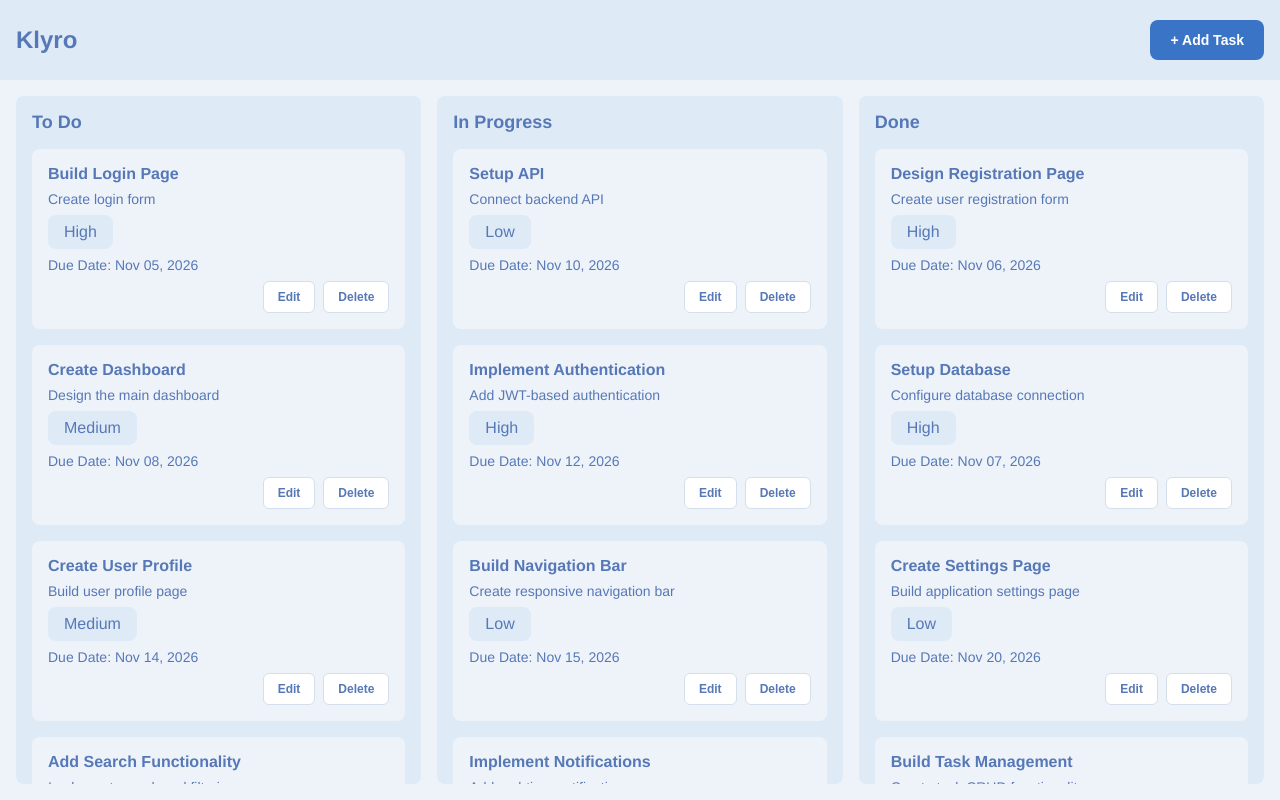
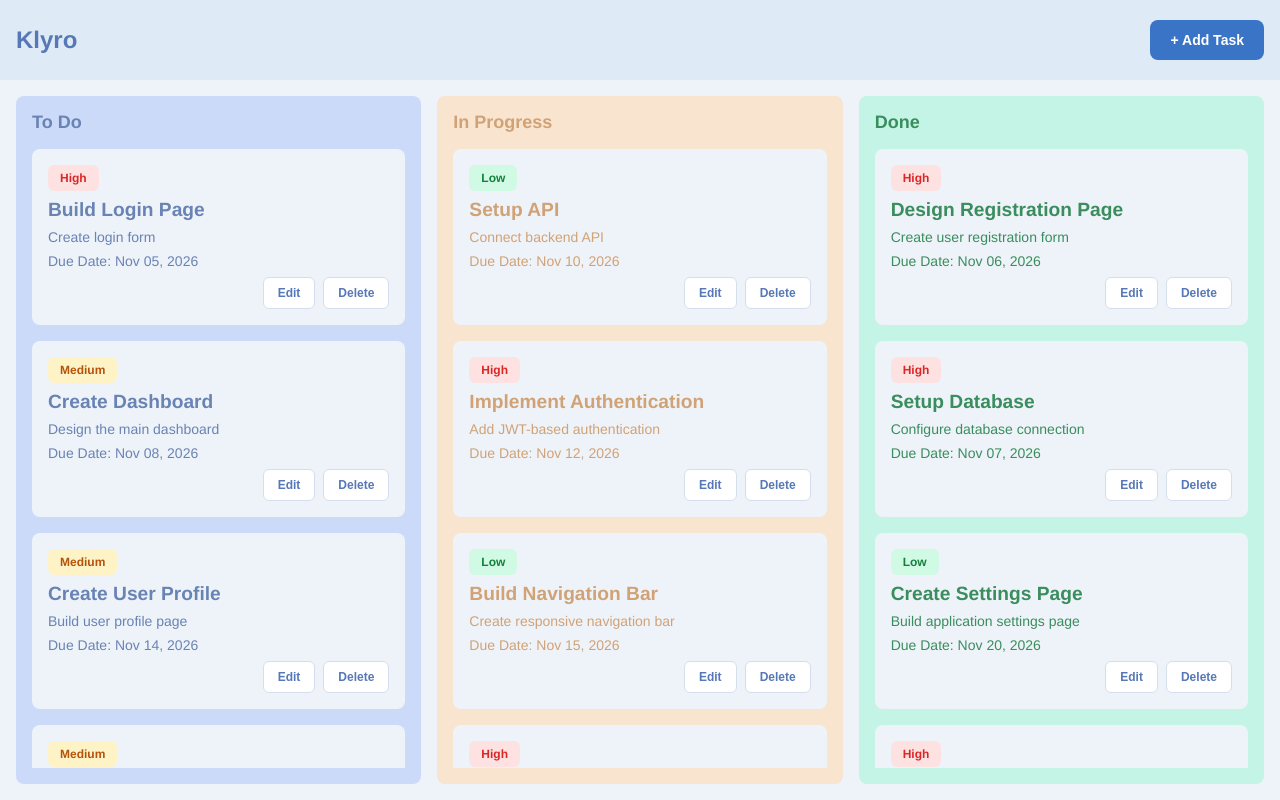
Before and after one commit to novix-vertex/SCS3-Klyro, a React (Vite) app: page / in a window 1280 px wide. Built offline with nearby package versions, Linux system fonts and the light colour scheme.

Commit message:
- Drag & Drop based Status Changed feature added - Priority UI : updated colors depending on the priority - Column & respective cards UI colors updated based on the Status

```diff
--- a/src/App.jsx
+++ b/src/App.jsx
@@ -7,7 +7,7 @@ import { useState } from "react";
 
 const App = () => {
   const { isModalOpen, openModal, closeModal } = useModal();
-  const { tasks, addTask, deleteTask, editTask } = useTasks();
+  const { tasks, addTask, deleteTask, editTask, updateTaskStatus } = useTasks();
 
   const [editingTask, setEditingTask] = useState(null);
 
@@ -34,6 +34,7 @@ const App = () => {
         tasks={tasks}
         onDeleteTask={deleteTask}
         onEditTask={handleEditClick}
+        onUpdateTaskStatus={updateTaskStatus}
       />
       <TaskModal
         isModalOpen={isModalOpen}
--- a/src/components/Board.jsx
+++ b/src/components/Board.jsx
@@ -1,35 +1,66 @@
 import TaskCard from "./TaskCard"
 
-const Board = ({ tasks, onDeleteTask, onEditTask }) => {
+const Board = ({ tasks, onDeleteTask, onEditTask, onUpdateTaskStatus }) => {
+    const handleTaskStatus = (e, newStatus) => {
+        const taskId = Number(e.dataTransfer.getData("taskId"))
+        onUpdateTaskStatus(taskId, newStatus);
+    }
+
     return (
         <main>
             <div className="board">
-                <section className="board-column">
+                <section
+                    className="board-column todo-column"
+                    onDragOver={(e) => e.preventDefault()}
+                    onDrop={(e) => {
+                        handleTaskStatus(e, "todo");
+                    }}
+                >
                     <h2>To Do</h2>
+                    <div className="task-list">
                         {
                             tasks
                                 .filter((task) => task.status === "todo")
                                 .map((task) => <TaskCard key={task.id} task={task} onDeleteTask={onDeleteTask} onEditTask={onEditTask} />)
                         }
+                    </div>
                 </section>
-                <section className="board-column">
+                <section
+                    className="board-column ongoing-column"
+                    onDragOver={(e) => e.preventDefault()}
+                    onDrop={(e) => {
+                        handleTaskStatus(e, "ongoing");
+                    }}
+                >
                     <h2>In Progress</h2>
+                    <div className="task-list">
+
                         {
                             tasks
                                 .filter((task) => task.status === "ongoing")
                                 .map((task) => <TaskCard key={task.id} task={task} onDeleteTask={onDeleteTask} onEditTask={onEditTask} />)
                         }
+                    </div>
                 </section>
-                <section className="board-column">
+                <section
+                    className="board-column completed-column"
+                    onDragOver={(e) => e.preventDefault()}
+                    onDrop={(e) => {
+                        handleTaskStatus(e, "completed")
+                    }}
+                >
                     <h2>Done</h2>
+                    <div className="task-list">
+
                         {
                             tasks
                                 .filter((task) => task.status === "completed")
                                 .map((task) => <TaskCard key={task.id} task={task} onDeleteTask={onDeleteTask} onEditTask={onEditTask} />)
                         }
+                    </div>
                 </section>
             </div>
-        </main>
+        </main >
     )
 }
 
--- a/src/components/TaskCard.jsx
+++ b/src/components/TaskCard.jsx
@@ -1,10 +1,18 @@
 import { formatDate } from '../utils/dateUtil.js'
 const TaskCard = ({ task, onDeleteTask, onEditTask }) => {
     return (
-        <div className="task-card">
+        <div
+            className="task-card"
+            draggable="true"
+            onDragStart={(e) => {
+                e.dataTransfer.setData("taskId", task.id);
+            }}
+        >
+            <span className={`priority-${task.priority.toLowerCase()}`}>
+                {task.priority}
+            </span>
             <h3>{task.title}</h3>
             <p>{task.description}</p>
-            <span>{task.priority}</span>
             <p>Due Date: {formatDate(task.dueDate)}</p>
             <div className="task-card-actions">
                 <button
--- a/src/hooks/useTasks.js
+++ b/src/hooks/useTasks.js
@@ -188,11 +188,22 @@ const useTasks = () => {
         );
     };
 
+    const updateTaskStatus = (taskId, newStatus) => {
+        setTasks((prevTasks) =>
+            prevTasks.map((task) =>
+                task.id === taskId
+                    ? { ...task, status: newStatus }
+                    : task
+            )
+        );
+    };
+
     return {
         tasks,
         addTask,
         deleteTask,
-        editTask
+        editTask,
+        updateTaskStatus
     };
 };
 
--- a/src/index.css
+++ b/src/index.css
@@ -11,6 +11,24 @@
 
   --color-primary: #3974c6;
   --color-border: #d5dfeb;
+
+  --color-todo-text: #6983B4;
+  --color-todo-background: #CBDAF9;
+
+  --color-ongoing-text: #D0A276;
+  --color-ongoing-background: #F9E4CF;
+
+  --color-completed-text: #3A8D5D;
+  --color-completed-background: #C3F4E6;
+
+  --priority-low-background: #D1FAE5;
+  --priority-low-text: #15803D;
+
+  --priority-medium-background: #FEF3C7;
+  --priority-medium-text: #B45309;
+
+  --priority-high-background: #FEE2E2;
+  --priority-high-text: #DC2626;
 }
 
 * {
@@ -76,11 +94,21 @@ header button:hover {
   display: flex;
   flex-direction: column;
   gap: 1rem;
-  overflow: auto;
+  overflow: hidden;
 }
 
 .board-column h2 {
   font-size: 1.125rem;
+  flex-shrink: 0;
+}
+
+.task-list {
+  display: flex;
+  flex-direction: column;
+  gap: 1rem;
+  flex: 1;
+  min-height: 0;
+  overflow-y: auto;
 }
 
 .task-card {
@@ -94,7 +122,7 @@ header button:hover {
 }
 
 .task-card h3 {
-  font-size: 1rem;
+  font-size: 1.2rem;
 }
 
 .task-card p {
@@ -102,11 +130,26 @@ header button:hover {
 }
 
 .task-card span {
-  background-color: var(--color-header-background);
-  color: var(--color-text);
   width: fit-content;
-  padding: 0.5rem 1rem;
-  border-radius: 0.5rem;
+  padding: 0.375rem 0.75rem;
+  border-radius: 0.375rem;
+  font-size: 0.75rem;
+  font-weight: 600;
+}
+
+.priority-low {
+  background-color: var(--priority-low-background);
+  color: var(--priority-low-text);
+}
+
+.priority-medium {
+  background-color: var(--priority-medium-background);
+  color: var(--priority-medium-text);
+}
+
+.priority-high {
+  background-color: var(--priority-high-background);
+  color: var(--priority-high-text);
 }
 
 .task-card-actions {
@@ -128,6 +171,33 @@ header button:hover {
 
 .task-card-actions button:hover {
   background-color: var(--color-header-background);
+}
+
+.todo-column {
+  background-color: var(--color-todo-background);
+  color: var(--color-todo-text);
+}
+
+.ongoing-column {
+  background-color: var(--color-ongoing-background);
+  color: var(--color-ongoing-text);
+}
+
+.completed-column {
+  background-color: var(--color-completed-background);
+  color: var(--color-completed-text);
+}
+
+.todo-column h2 {
+  color: var(--color-todo-text);
+}
+
+.ongoing-column h2 {
+  color: var(--color-ongoing-text);
+}
+
+.completed-column h2 {
+  color: var(--color-completed-text);
 }
 
 .modal-overlay {
```
Lines whose indentation alone changed are shown as unchanged.
